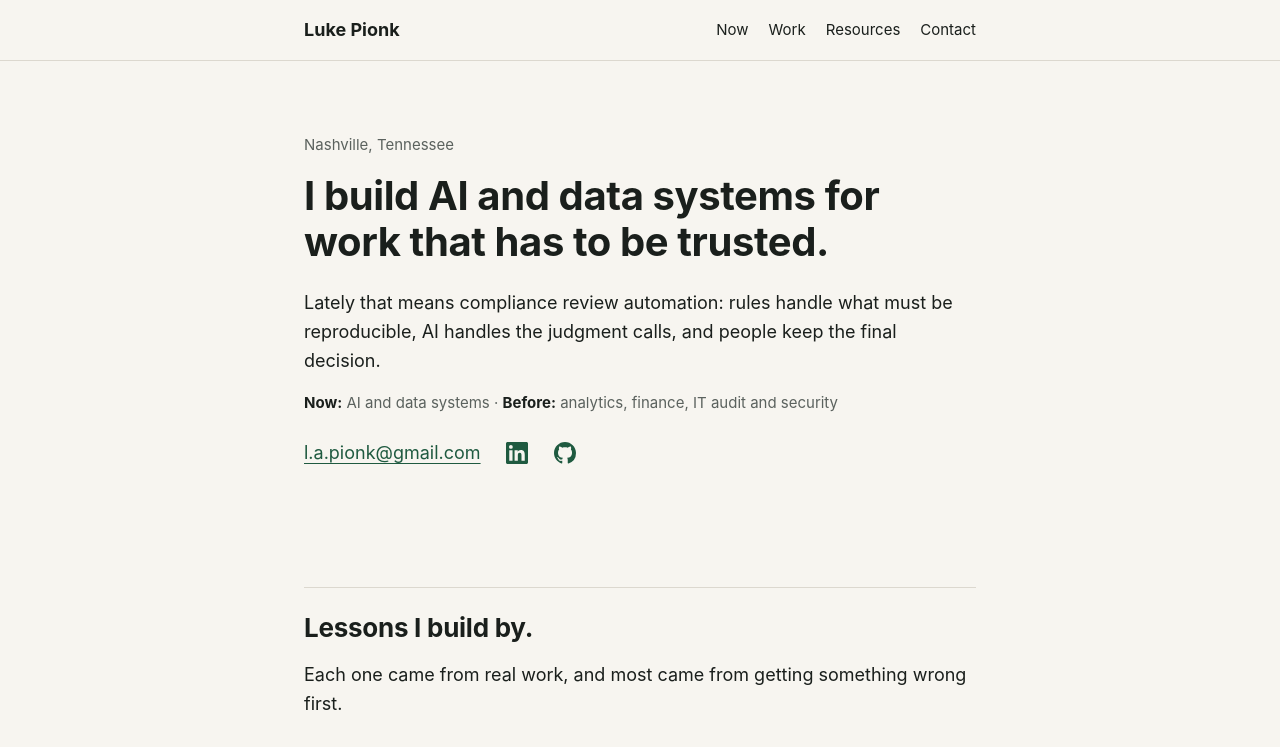
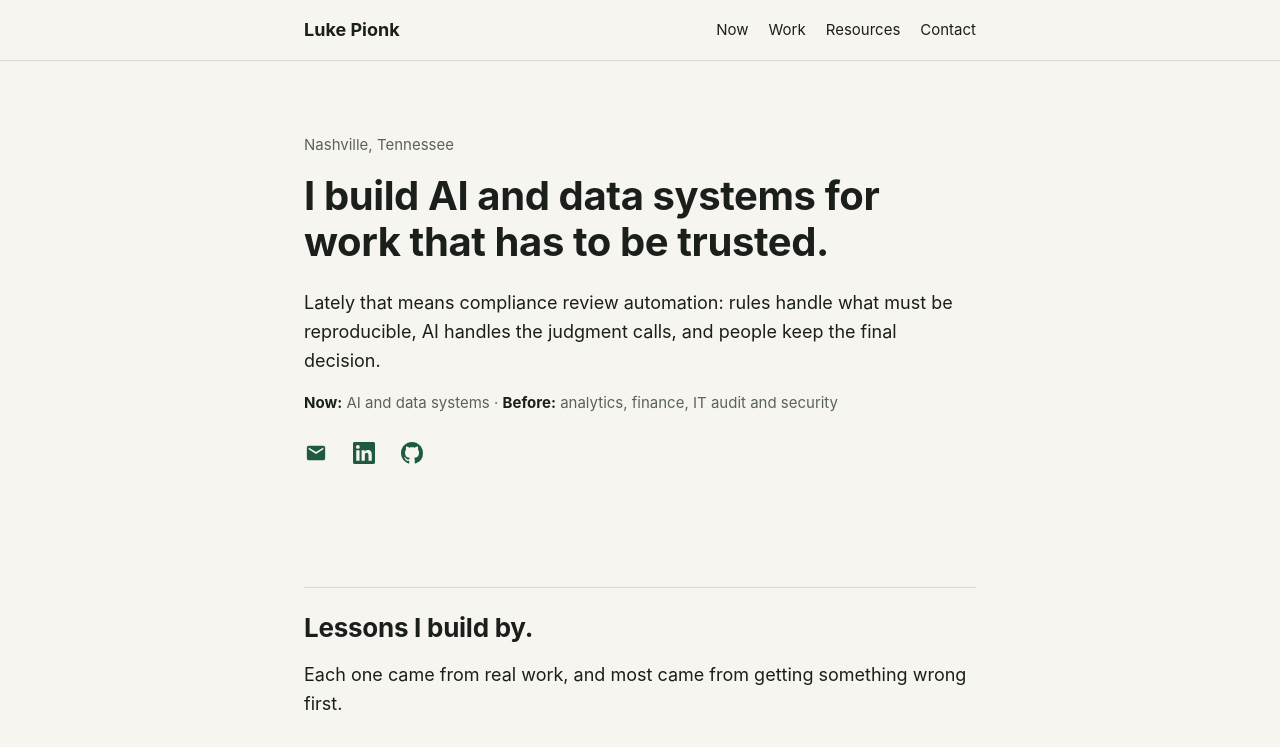
Before and after one commit to lukepionk/lukepionk.com, a website: page site/index.html in a window 1280 px wide. Shown: the top 747 px of the page. Drawn offline with Linux system fonts and the light colour scheme.

Commit message:
Show email as an icon in the hero

```diff
--- a/site/index.html
+++ b/site/index.html
@@ -38,7 +38,7 @@
         <p>Lately that means compliance review automation: rules handle what must be reproducible, AI handles the judgment calls, and people keep the final decision.</p>
         <p class="meta"><strong>Now:</strong> AI and data systems <span aria-hidden="true">·</span> <strong>Before:</strong> analytics, finance, IT audit and security</p>
         <p class="hero-links">
-          <a href="mailto:l.a.pionk@gmail.com">l.a.pionk@gmail.com</a>
+          <a class="icon-link" href="mailto:l.a.pionk@gmail.com" aria-label="Email"><svg viewBox="0 0 24 24" aria-hidden="true" focusable="false"><path d="M20 4H4a2 2 0 0 0-2 2v12a2 2 0 0 0 2 2h16a2 2 0 0 0 2-2V6a2 2 0 0 0-2-2Zm0 4-8 5-8-5V6l8 5 8-5v2Z"/></svg></a>
           <a class="icon-link" href="https://www.linkedin.com/in/lukeapionk/" aria-label="LinkedIn"><svg viewBox="0 0 24 24" aria-hidden="true" focusable="false"><path d="M20.45 20.45h-3.55v-5.57c0-1.33-.03-3.04-1.85-3.04-1.85 0-2.14 1.45-2.14 2.94v5.67H9.36V9h3.41v1.56h.05c.48-.9 1.64-1.85 3.37-1.85 3.6 0 4.27 2.37 4.27 5.46v6.28ZM5.34 7.43a2.06 2.06 0 1 1 0-4.13 2.06 2.06 0 0 1 0 4.13ZM7.12 20.45H3.56V9h3.56v11.45ZM22.23 0H1.77C.79 0 0 .77 0 1.73v20.54C0 23.23.79 24 1.77 24h20.45c.98 0 1.78-.77 1.78-1.73V1.73C24 .77 23.2 0 22.22 0Z"/></svg></a>
           <a class="icon-link" href="https://github.com/lukepionk" aria-label="GitHub"><svg viewBox="0 0 16 16" aria-hidden="true" focusable="false"><path d="M8 0C3.58 0 0 3.58 0 8c0 3.54 2.29 6.53 5.47 7.59.4.07.55-.17.55-.38 0-.19-.01-.82-.01-1.49-2.01.37-2.53-.49-2.69-.94-.09-.23-.48-.94-.82-1.13-.28-.15-.68-.52-.01-.53.63-.01 1.08.58 1.23.82.72 1.21 1.87.87 2.33.66.07-.52.28-.87.51-1.07-1.78-.2-3.64-.89-3.64-3.95 0-.87.31-1.59.82-2.15-.08-.2-.36-1.02.08-2.12 0 0 .67-.21 2.2.82.64-.18 1.32-.27 2-.27.68 0 1.36.09 2 .27 1.53-1.04 2.2-.82 2.2-.82.44 1.1.16 1.92.08 2.12.51.56.82 1.27.82 2.15 0 3.07-1.87 3.75-3.65 3.95.29.25.54.73.54 1.48 0 1.07-.01 1.93-.01 2.2 0 .21.15.46.55.38A8.01 8.01 0 0 0 16 8c0-4.42-3.58-8-8-8Z"/></svg></a>
         </p>
```
